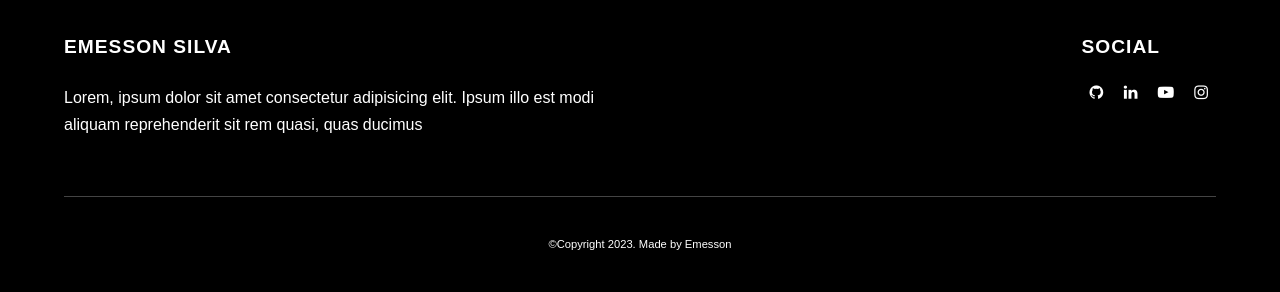
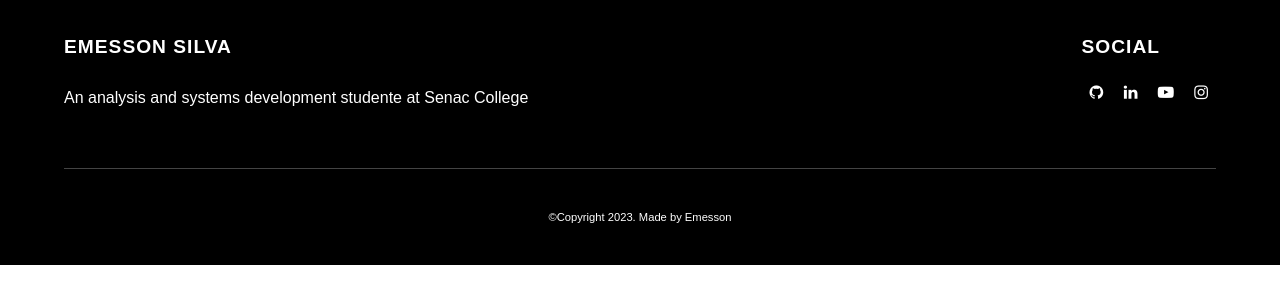
Before and after one commit to emessonSilva/Portfolio_JS, a plain HTML site: page index.html in a window 1280 px wide. Shown: the part 4782-5074 px from the top of the page. After the commit the page ends 5047 px from the top, so only its background shows below. Drawn offline with Linux system fonts and the light colour scheme.

Commit message:
Update index.html

```diff
--- a/index.html
+++ b/index.html
@@ -34,7 +34,7 @@
   <main>
       <section class="section section-home">
           <h1 class="typing">HEY, MY NAME IS EMESSON SILVA</h1>
-          <p>
+          <p class="typing-paragraph">
               I decided to create this portfolio to show some of my skills with HTML, CSS and JS.
           </p>
           <div><a href="#section-projects" class="btn">PROJECTS</a></div>
@@ -141,8 +141,7 @@
       <div class="footer-top">
           <div>
               <h4>Emesson Silva</h4>
-              <p>Lorem, ipsum dolor sit amet consectetur adipisicing elit. Ipsum illo est modi aliquam reprehenderit
-                  sit rem quasi, quas ducimus </p>
+              <p> An analysis and systems development studente at Senac College</p>
           </div>
 
           <div>
```
